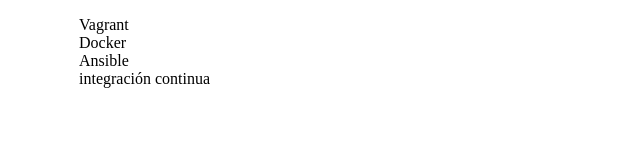
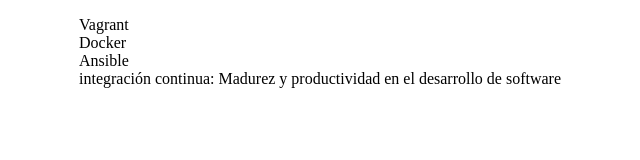
Before and after one commit to Yojan06/alura-git, a plain HTML site: page index.html in a window 1280 px wide. Shown: the whole page, without its empty margins (9-649 px from the left). Drawn offline with Linux system fonts and the light colour scheme.

Commit message:
Renombrando curso de integracion continua

```diff
--- a/index.html
+++ b/index.html
@@ -10,7 +10,7 @@
         <ul>Vagrant</ul>
         <ul>Docker</ul>
         <ul>Ansible</ul>
-        <ul>integración continua</ul>
+        <ul>integración continua: Madurez y productividad en el desarrollo de software</ul>
     </ul>
 
 </body>
```
